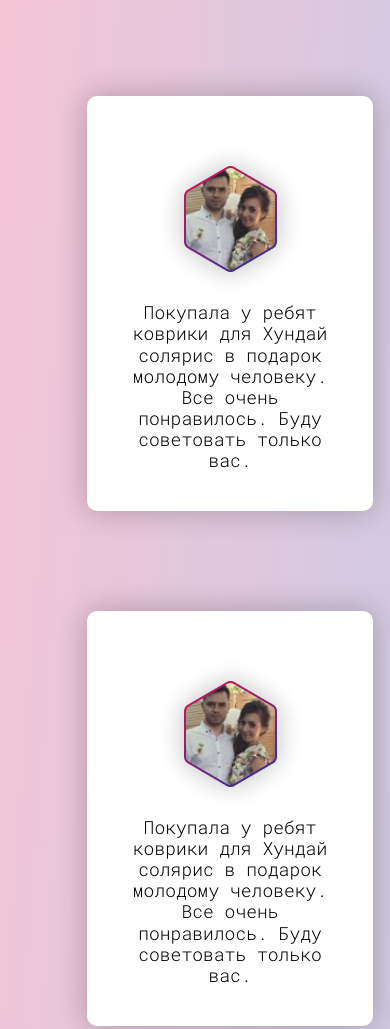
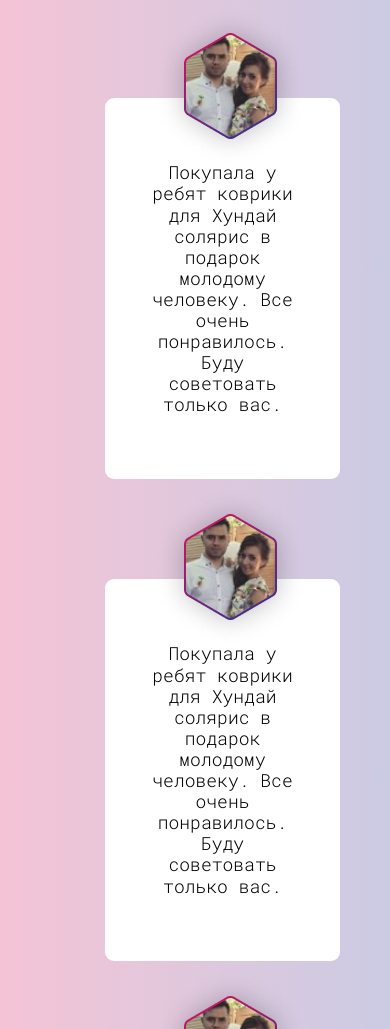
Before and after one commit to ShuhratZoirov/Evarugss, a plain HTML site: page index.html in a window 390 px wide. Shown: the part 2529-3558 px from the top of the page. Drawn offline with Linux system fonts and the light colour scheme.

Commit message:
first comit

```diff
--- a/index.html
+++ b/index.html
@@ -62,15 +62,15 @@
             <div class="wrapper">
                 <div class="box">
                     <img src="./images/Mask Group.png" alt="img" class="box_img">
-                    <p class="box_text">Покупала у ребят коврики для Хундай солярис в подарок молодому человеку. Все очень понравилось. Буду советовать только вас.</p>
+                    Покупала у ребят коврики для Хундай солярис в подарок молодому человеку. Все очень понравилось. Буду советовать только вас.
                 </div>
                 <div class="box">
                     <img src="./images/Mask Group.png" alt="img" class="box_img">
-                    <p class="box_text">Покупала у ребят коврики для Хундай солярис в подарок молодому человеку. Все очень понравилось. Буду советовать только вас.</p>
+                    Покупала у ребят коврики для Хундай солярис в подарок молодому человеку. Все очень понравилось. Буду советовать только вас.
                 </div>
                 <div class="box">
                     <img src="./images/Mask Group.png" alt="img" class="box_img">
-                    <p class="box_text">Покупала у ребят коврики для Хундай солярис в подарок молодому человеку. Все очень понравилось. Буду советовать только вас.</p>
+                    Покупала у ребят коврики для Хундай солярис в подарок молодому человеку. Все очень понравилось. Буду советовать только вас.
                 </div>
             </div>
         </div>
--- a/style.css
+++ b/style.css
@@ -133,40 +133,37 @@ a {
     width: 75%;
 }
 
+section {
+    background-image: linear-gradient(to right, #D4145A40, #2E319240);
+}
+
 .wrapper {
     width: 100%;
-    padding: 98px 2% 72px 2%;
+    padding: 98px 0 72px 0;
     display: flex;
+    align-items: center;
     justify-content: space-between;
-    align-items: center;
     flex-wrap: wrap;
-}
-
-section {
-    background: linear-gradient(94.31deg, rgba(212, 20, 90, 0.25) 0.96%, rgba(46, 49, 146, 0.25) 104.83%);
 }
 
 .box {
     width: 32%;
-    display: flex;
-    flex-direction: column;
-    align-items: center;
-    background-color: #FFFFFF;
-    padding: 40px;
-    border-radius: 10px;
-    box-shadow: 0px 0px 30px 0px #00000040;
-}
-
-.box_img {
-    object-fit: cover;
-    max-width: 100%;
-}
-
-.box_text {
+    background-color: white;
+    border-radius: 9px;
+    padding: 64px 40px;
     font-size: 18px;
     font-weight: 300;
     line-height: 21.09px;
     text-align: center;
+    position: relative;
+    object-fit: cover;
+}
+
+.box_img {
+    position: absolute;
+    top: -95px;
+    left: 120px;
+    object-fit: cover;
 }
 
 .text {
@@ -243,12 +240,19 @@ section {
         font-size: 45px;
     }
 
+    .box_img {
+        left: 80px;
+    }
+
     .wrapper1 {
         padding: 140px 110px 117px 110px;
     }
 }
 
 @media only screen and (max-width: 880px) {
+    .box_img {
+        left: 60px;
+    }
 
     .wrapper1 {
         padding: 120px 50px 87px 50px;
@@ -258,11 +262,6 @@ section {
 @media only screen and (max-width: 768px) {
     .nav__list {
         display: none;
-    }
-
-    .wrapper {
-        justify-content: center;
-        row-gap: 100px;
     }
 
     .wrapper1 {
@@ -279,7 +278,13 @@ section {
 
     .box {
         width: 100%;
-        margin-left: 70px;
+        margin-left: 100px;
+    }
+
+    .wrapper {
+        row-gap: 100px;
+        justify-content: center;
+        padding: 100px 40px;
     }
 
     .navbar {
@@ -322,6 +327,9 @@ section {
 }
 
 @media only screen and (max-width: 700px) {
+    .box_img {
+        left: 160px;
+    }
 
     .text_p2 {
         text-align: center;
@@ -340,6 +348,13 @@ section {
 }
 
 @media only screen and (max-width: 660px) {
+    .box_img {
+        left: 155px;
+    }
+
+    .box {
+        margin-left: 95px;
+    }
 
     .wrapper1 {
         margin-left: 50px;
@@ -355,6 +370,14 @@ section {
 
     .wrapper1 {
         margin-left: 45px;
+    }
+
+    .box {
+        margin-left: 72px;
+    }
+
+    .box_img {
+        left: 88px;
     }
 
     .card_item {
@@ -377,6 +400,14 @@ section {
 
     .wrapper1 {
         margin-left: 30px;
+    }
+
+    .box_img {
+        left: 49px;
+    }
+
+    .box {
+        margin-left: 55px;
     }
 
     .main_text {
@@ -441,4 +472,12 @@ section {
         line-height: 46.88px;
         text-align: center;
     }
+
+    .box {
+        margin-left: 12px;
+    }
+
+    .box_img {
+        left: 30px;
+    }
 }
```
Also changed, not shown: images/Group (1).svg (added), images/Group 14.png (added), images/Group 17.svg (added), images/Group 18.svg (added), images/Group 19.svg (added), images/Group 21.svg (added), images/Group 23.png (added), images/Group 30.svg (added), images/Path (1).svg (added), images/Path.svg (added), images/Shape.svg (added).
